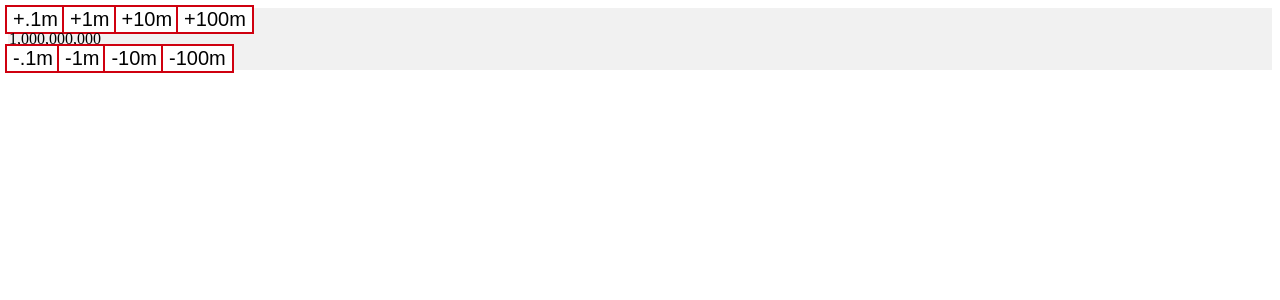
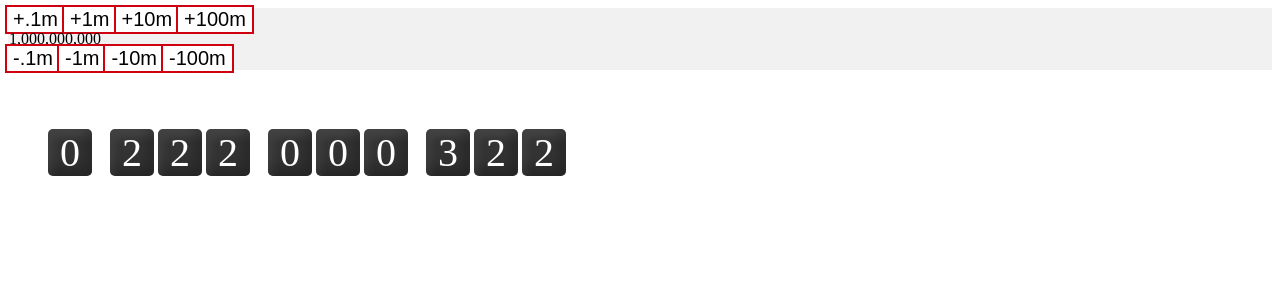
Before and after one commit to theborland/myhoot, a PHP site: page /src/MyHoot/inputButton.html in a window 1280 px wide. Shown: the top 300 px of the page. Run offline with PHP 8.4, Linux system fonts and the light colour scheme.

Commit message:
animation

```diff
--- a/src/MyHoot/inputButton.html
+++ b/src/MyHoot/inputButton.html
@@ -5,6 +5,16 @@
 	<meta charset="UTF-8">
 	<title>Button Input</title>
     <link rel="stylesheet" href="style/inputButton.css">
+    <script>
+		var num1 = document.getElementById("answerNum0");
+		num1.value = "hi";
+
+		setTimeout( function(){
+		}, 1000 );
+
+
+
+    </script>
 </head>
 <body>
 
@@ -24,6 +34,23 @@
 		</div>
 	</div>
 
+<br><br><br>
+	<div id="answerWrap">
+		<div class="answerNum" id="answerNum0">0</div>
+		<div class="answerNum noB" id="answerNumC">,</div>
+		<div class="answerNum" id="answerNum1">2</div>
+		<div class="answerNum" id="answerNum2">2</div>
+		<div class="answerNum" id="answerNum3">2</div>
+		<div class="answerNum noB" id="answerNumC">,</div>
+		<div class="answerNum" id="answerNum4">0</div>
+		<div class="answerNum" id="answerNum5">0</div>
+		<div class="answerNum" id="answerNum6">0</div>
+		<div class="answerNum noB" id="answerNumC">,</div>
+		<div class="answerNum" id="answerNum7">3</div>
+		<div class="answerNum" id="answerNum8">2</div>
+		<div class="answerNum" id="answerNum9">2</div>
+	</div>
+
 
 </body>
 </html>
--- a/src/MyHoot/style/inputButton.css
+++ b/src/MyHoot/style/inputButton.css
@@ -9,3 +9,46 @@
 	font-size: 20px;
 	margin:-4px;
 }
+
+#answerWrap{
+	margin-left: 40px;
+	display: inline-block;
+	border:0px solid #fff;
+	margin-top:5px;
+}
+
+.answerNum{
+	display: inline-block;
+	padding:0px 10px;
+	border:0px solid #fff;
+	font-family: Overpass;
+	font-size:40px;
+	font-weight: 300;
+	margin:0px;
+	color: #fff;
+	border-radius: 5px;
+	background:#333;
+	box-shadow: 0px 0px 0px rgba(0,0,0,.5), -4px -7px 15px rgba(0,0,0,.3) inset, 4px 7px 10px rgba(255, 255, 255, .1) inset;
+	width: 24px;
+	text-align: center;
+
+}
+
+.answerNum:empty::after {
+    content: ".";
+
+}
+
+
+.noB{
+	border:0px;
+	padding:0px 0px;
+	background:transparent;
+	color:#fff;
+	box-shadow: 0px 0px 0px;
+	width:10px;
+}
+
+.answerNum:first-child{
+	margin-left:0px;
+}
```
Also changed, not shown: src/MyHoot/inputSlider.html (+16 -4 lines), src/MyHoot/showAnswerPop.php (+71 -56 lines).
